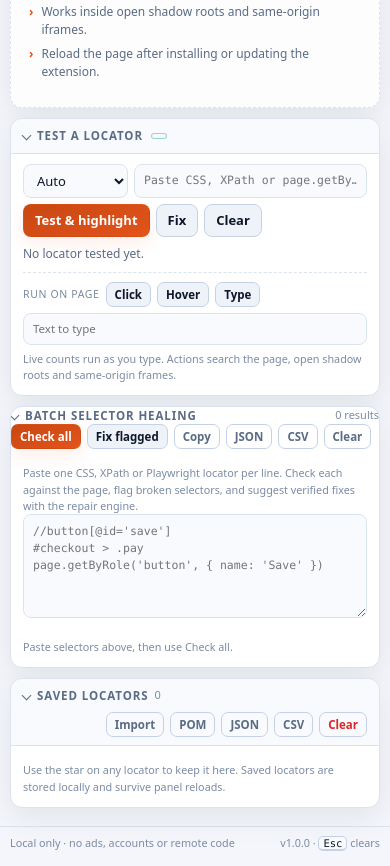
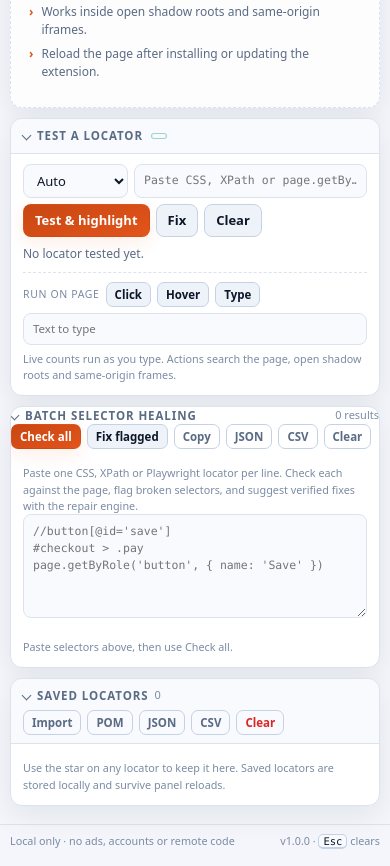
Before and after one commit to imshaiknasir/dom-inspector, a browser extension: page src/panel/panel.html in a window 390 px wide. Shown: the part 440-1306 px from the top of the page. Drawn offline with Linux system fonts and the light colour scheme.

Commit message:
fix(panel): keep healing and saved controls from overlapping narrow headers

```diff
--- a/src/panel/panel.css
+++ b/src/panel/panel.css
@@ -629,6 +629,13 @@ select { cursor: pointer; }
 .toast.ok { border-color: color-mix(in srgb, var(--ok) 45%, transparent); }
 .toast.bad { border-color: color-mix(in srgb, var(--bad) 45%, transparent); }
 
+@media (max-width: 560px) {
+  #di-heal-card .section-head,
+  #di-saved-card .section-head { flex-wrap: wrap; row-gap: 6px; }
+  #di-heal-card .saved-tools,
+  #di-saved-card .saved-tools { margin-left: 0; width: 100%; }
+}
+
 /* ---------- Narrow side-panel tweaks ---------- */
 
 @media (max-width: 420px) {
```
